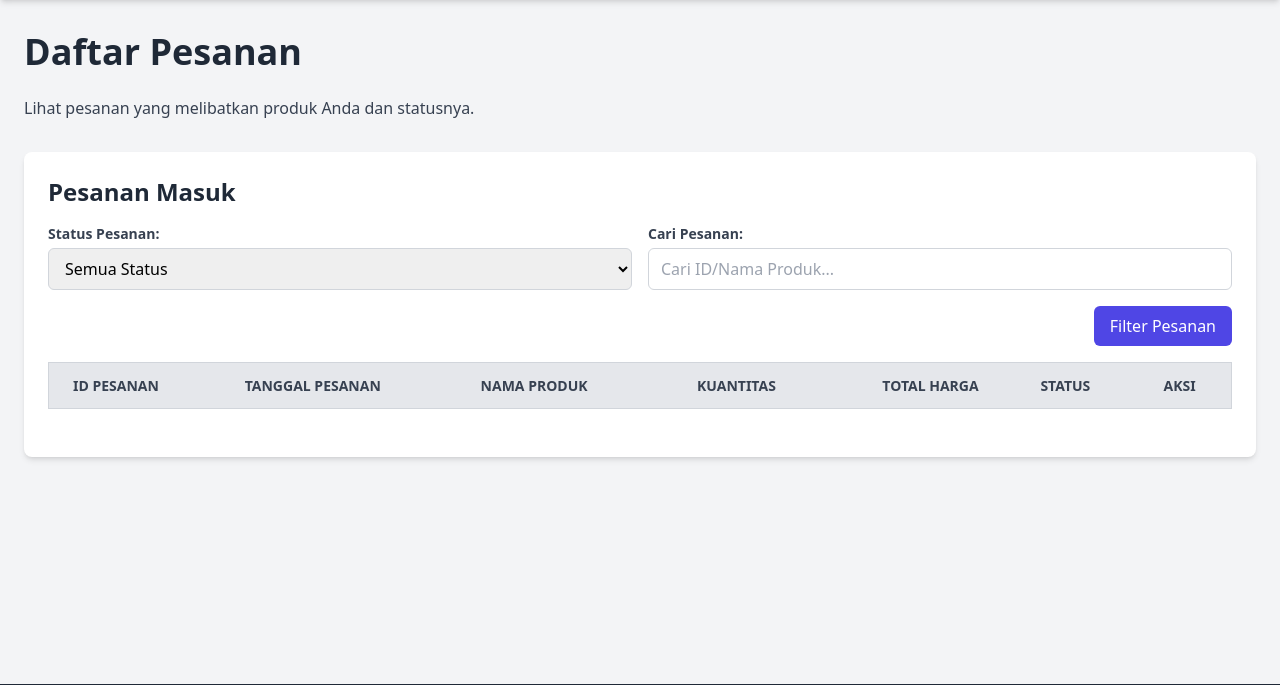
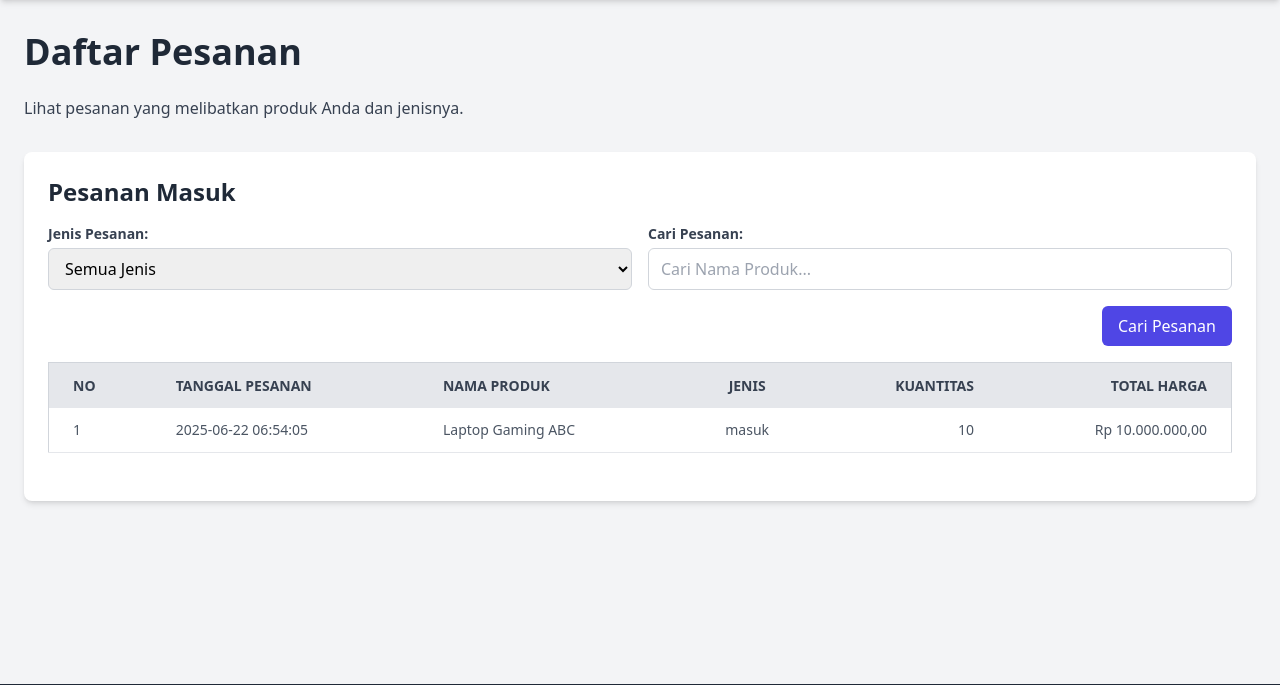
Before and after one commit to RizkyKurniaAntasari/UAP_WEB, a PHP site: page /views/pemasok/orders.php in a window 1280 px wide. Shown: the part 64-749 px from the top of the page. Run offline with PHP 8.4, Linux system fonts and the light colour scheme; a user stored in the database is signed in; data comes from the database, SQL or seed files in the repository; lists and menus that the app fills with data are empty; some libraries are stand-ins or nearby versions.

Commit message:
orders.php pemasok

```diff
--- a/src/functions.php
+++ b/src/functions.php
@@ -32,6 +32,43 @@
     }
 }
 
+function getNamaBarang($idBarang, $conn) {
+    $sql = "SELECT nama_barang FROM barang WHERE id = '$idBarang'";
+    $result = mysqli_query($conn, $sql);
+    if ($result && $row = mysqli_fetch_assoc($result)) {
+        $namaBarang = $row['nama_barang'];
+        return $namaBarang;
+    } else {
+        return "Barang tidak ditemukan.";
+    }
+}
+
+function getHargaBarang($idBarang, $jenis, $conn) {
+    $sql = "";
+    if ($jenis == "masuk") {
+        $sql = "SELECT harga_beli FROM barang WHERE id = '$idBarang'";
+        $result = mysqli_query($conn, $sql);
+        if ($result && $row = mysqli_fetch_assoc($result)) {
+            $hargaBarang = $row['harga_beli'];
+            return $hargaBarang;
+        } else {
+            return "Barang tidak ditemukan.";
+        }
+    } else if ($jenis == "keluar") {
+        $sql = "SELECT harga_jual FROM barang WHERE id = '$idBarang'";
+        $result = mysqli_query($conn, $sql);
+        if ($result && $row = mysqli_fetch_assoc($result)) {
+            $hargaBarang = $row['harga_jual'];
+            return $hargaBarang;
+        } else {
+            return "Barang tidak ditemukan.";
+        }
+    } else {
+        return "Jenis tidak ditemukan.";
+    }
+
+}
+
 function getIdKategori($kategori, $conn) {
     $sql = "SELECT id FROM kategori WHERE nama_kategori = '$kategori'";
     $result = mysqli_query($conn, $sql);
@@ -43,7 +80,13 @@
     }
 }
 
+function getIdBarang($namaBarang, $conn) {
+    $sql = "SELECT id FROM barang WHERE nama_barang LIKE '%{$namaBarang}%'";
+    $idBarang = mysqli_query($conn, $sql);
+    return $idBarang;
+}
+
 function formatRupiah(int $angka): string {
-    return 'Rp ' . number_format($angka, 0, ',', '.');
+    return 'Rp ' . number_format($angka, 2, ',', '.');
 }
 ?>
--- a/views/pemasok/orders.php
+++ b/views/pemasok/orders.php
@@ -1,3 +1,19 @@
+<?php
+session_start();
+include '../../src/db.php';
+include '../../src/functions.php';
+
+$cariJenis = isset($_POST['cariPesanan'])?$_POST['inputJenis']:"";
+$cariNama = isset($_POST['cariPesanan'])?$_POST['inputNama']:"";
+$dataIdBarang = getIdBarang($cariNama, $conn);
+$arrayIdBarang = [0];
+foreach($dataIdBarang as $barang) {
+    $arrayIdBarang[] = $barang['id'];
+}
+$listIdBarang = implode(",", $arrayIdBarang);
+$dataTransaksi = mysqli_query($conn, "SELECT * FROM transaksi WHERE pemasok_id = {$_SESSION['id']} AND jenis LIKE '%{$cariJenis}%' AND barang_id IN ($listIdBarang)");
+?>
+
 <!DOCTYPE html>
 <html lang="id">
 <head>
@@ -31,50 +47,69 @@
 
     <main class="container flex-grow px-6 py-8 mx-auto">
         <h1 class="mb-6 text-4xl font-bold text-gray-800">Daftar Pesanan</h1>
-        <p class="mb-8 text-gray-700">Lihat pesanan yang melibatkan produk Anda dan statusnya.</p>
+        <p class="mb-8 text-gray-700">Lihat pesanan yang melibatkan produk Anda dan jenisnya.</p>
 
         <div class="p-6 mb-8 bg-white rounded-lg shadow-md">
             <div class="flex items-center justify-between mb-4">
                 <h2 class="text-2xl font-semibold text-gray-800">Pesanan Masuk</h2>
             </div>
 
-            <div class="grid grid-cols-1 gap-4 mb-4 md:grid-cols-2">
+            <form action="" method="post" class="grid grid-cols-1 gap-4 mb-4 md:grid-cols-2">
                 <div>
-                    <label for="orderStatus" class="block mb-1 text-sm font-semibold text-gray-700">Status Pesanan:</label>
-                    <select id="orderStatus" class="w-full px-3 py-2 border border-gray-300 rounded-md focus:outline-none focus:ring-2 focus:ring-green-500">
-                        <option value="">Semua Status</option>
-                        <option value="pending">Pending</option>
-                        <option value="diproses">Diproses</option>
-                        <option value="dikirim">Dikirim</option>
-                        <option value="selesai">Selesai</option>
-                        <option value="dibatalkan">Dibatalkan</option>
+                    <label for="inputJenis" class="block mb-1 text-sm font-semibold text-gray-700">Jenis Pesanan:</label>
+                    <select name="inputJenis" class="w-full px-3 py-2 border border-gray-300 rounded-md focus:outline-none focus:ring-2 focus:ring-green-500">
+                        <option value="">Semua Jenis</option>
+                        <option value="masuk">Barang Masuk</option>
+                        <option value="keluar">Barang Keluar</option>
                     </select>
                 </div>
                 <div>
-                    <label for="orderSearch" class="block mb-1 text-sm font-semibold text-gray-700">Cari Pesanan:</label>
-                    <input type="text" id="orderSearch" placeholder="Cari ID/Nama Produk..." class="w-full px-3 py-2 border border-gray-300 rounded-md focus:outline-none focus:ring-2 focus:ring-green-500">
+                    <label for="inputNama" class="block mb-1 text-sm font-semibold text-gray-700">Cari Pesanan:</label>
+                    <input type="text" name="inputNama" placeholder="Cari Nama Produk..." class="w-full px-3 py-2 border border-gray-300 rounded-md focus:outline-none focus:ring-2 focus:ring-green-500">
                 </div>
                 <div class="text-right md:col-span-2">
-                    <button id="filterOrdersBtn" class="px-4 py-2 text-white transition duration-300 bg-indigo-600 rounded-md hover:bg-indigo-700">Filter Pesanan</button>
-                    <button id="resetFilterBtn" class="hidden px-4 py-2 ml-2 text-white transition duration-300 bg-gray-400 rounded-md hover:bg-gray-500">Reset Filter</button>
+                    <button type="submit" name="cariPesanan" class="px-4 py-2 text-white transition duration-300 bg-indigo-600 rounded-md hover:bg-indigo-700">Cari Pesanan</button>
                 </div>
-            </div>
+            </form>
 
             <div class="overflow-x-auto">
                 <table class="min-w-full bg-white border border-gray-300 rounded-lg">
                     <thead>
                         <tr class="text-sm leading-normal text-gray-700 uppercase bg-gray-200">
-                            <th class="px-6 py-3 text-left">ID Pesanan</th>
+                            <th class="px-6 py-3 text-left">No</th>
                             <th class="px-6 py-3 text-left">Tanggal Pesanan</th>
                             <th class="px-6 py-3 text-left">Nama Produk</th>
-                            <th class="px-6 py-3 text-center">Kuantitas</th>
+                            <th class="px-6 py-3 text-center">Jenis</th>
+                            <th class="px-6 py-3 text-right">Kuantitas</th>
                             <th class="px-6 py-3 text-right">Total Harga</th>
-                            <th class="px-6 py-3 text-center">Status</th>
-                            <th class="px-6 py-3 text-center">Aksi</th>
                         </tr>
                     </thead>
-                    <tbody class="text-sm font-light text-gray-600" id="orderTableBody">
-                        </tbody>
+                    <tbody class="text-sm font-light text-gray-600">
+                        <?php
+                        if (count($arrayIdBarang) > 1) {
+                        $i = 1;
+                        while($data = mysqli_fetch_assoc($dataTransaksi)) {
+                        ?>
+                        <tr class="border-b border-gray-200 hover:bg-gray-100">
+                            <td class="px-6 py-3 text-left whitespace-nowrap"><?=$i?></td>
+                            <td class="px-6 py-3 text-left"><?=$data['tanggal']?></td>
+                            <td class="px-6 py-3 text-left"><?=getNamaBarang($data['barang_id'], $conn)?></td>
+                            <td class="px-6 py-3 text-center"><?=$data['jenis']?></td>
+                            <td class="px-6 py-3 text-right"><?=$data['kuantitas']?></td>
+                            <td class="px-6 py-3 text-right"><?=formatRupiah(getHargaBarang($data['barang_id'], $data['jenis'], $conn))?></td>
+                        </tr>
+                        <?php
+                        $i++; }} else {
+                        ?>
+                        <tr>
+                            <td colspan="6" class="px-6 py-4 text-center text-gray-500">
+                                Pesanan tidak ditemukan.
+                            </td>
+                        </tr>
+                        <?php
+                        }
+                        ?>
+                    </tbody>
                 </table>
             </div>
 
@@ -90,7 +125,7 @@
         </div>
     </footer>
 
-    <div id="detailModal" class="fixed inset-0 flex items-center justify-center hidden bg-gray-600 bg-opacity-50 modal-overlay">
+    <!-- <div id="detailModal" class="fixed inset-0 flex items-center justify-center hidden bg-gray-600 bg-opacity-50 modal-overlay">
         <div class="w-full max-w-md p-8 bg-white rounded-lg shadow-xl modal-content">
             <h3 class="mb-6 text-2xl font-bold text-gray-800">Detail Pesanan</h3>
             <div class="space-y-4 text-gray-700">
@@ -106,9 +141,9 @@
                 <button onclick="closeDetailModal()" class="px-6 py-2 font-semibold text-gray-800 bg-gray-300 rounded-md hover:bg-gray-400">Tutup</button>
             </div>
         </div>
-    </div>
+    </div> -->
 
-    <div id="statusModal" class="fixed inset-0 flex items-center justify-center hidden bg-gray-600 bg-opacity-50 modal-overlay">
+    <!-- <div id="statusModal" class="fixed inset-0 flex items-center justify-center hidden bg-gray-600 bg-opacity-50 modal-overlay">
         <div class="w-full max-w-sm p-8 bg-white rounded-lg shadow-xl modal-content">
             <h3 class="mb-6 text-2xl font-bold text-gray-800">Ubah Status Pesanan <span id="statusModalOrderId" class="text-indigo-600"></span></h3>
             <div class="mb-4">
@@ -126,7 +161,7 @@
                 <button id="saveStatusBtn" class="px-6 py-2 font-semibold text-white bg-green-600 rounded-md hover:bg-green-700">Simpan</button>
             </div>
         </div>
-    </div>
+    </div> -->
 
 
     <script>
```
Also changed, not shown: views/pemasok/my_products.php (+8 -10 lines).
